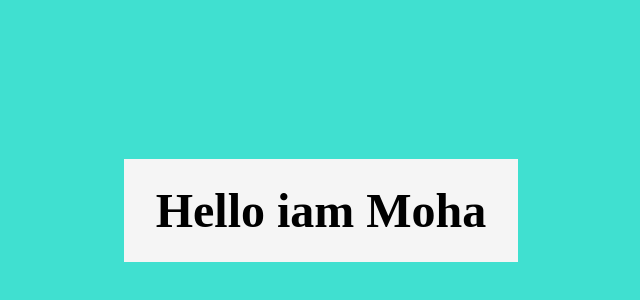
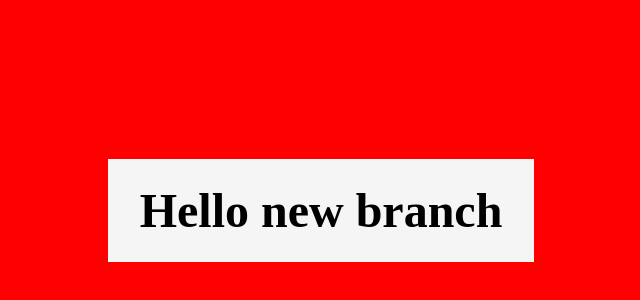
Before and after one commit to MoTarigOs/myFirstGitTutProject, a plain HTML site: page index.html in a window 1280 px wide. Shown: the part 190-490 px from the top of the page, without its empty margins (319-959 px from the left). Drawn offline with Linux system fonts and the light colour scheme.

Commit message:
commited to the new branch

```diff
--- a/index.html
+++ b/index.html
@@ -7,7 +7,7 @@
     <link rel="stylesheet" href="style.css" />
 </head>
 <body>
-    <h1>Hello iam Moha</h1>
+    <h1>Hello new branch</h1>
 
     <script src="app.js"></script>
 </body>
--- a/style.css
+++ b/style.css
@@ -4,7 +4,7 @@
 }
 
 body{
-    background: turquoise;
+    background: red;
     display: flex;
     justify-content: center;
     align-items: center;
```
